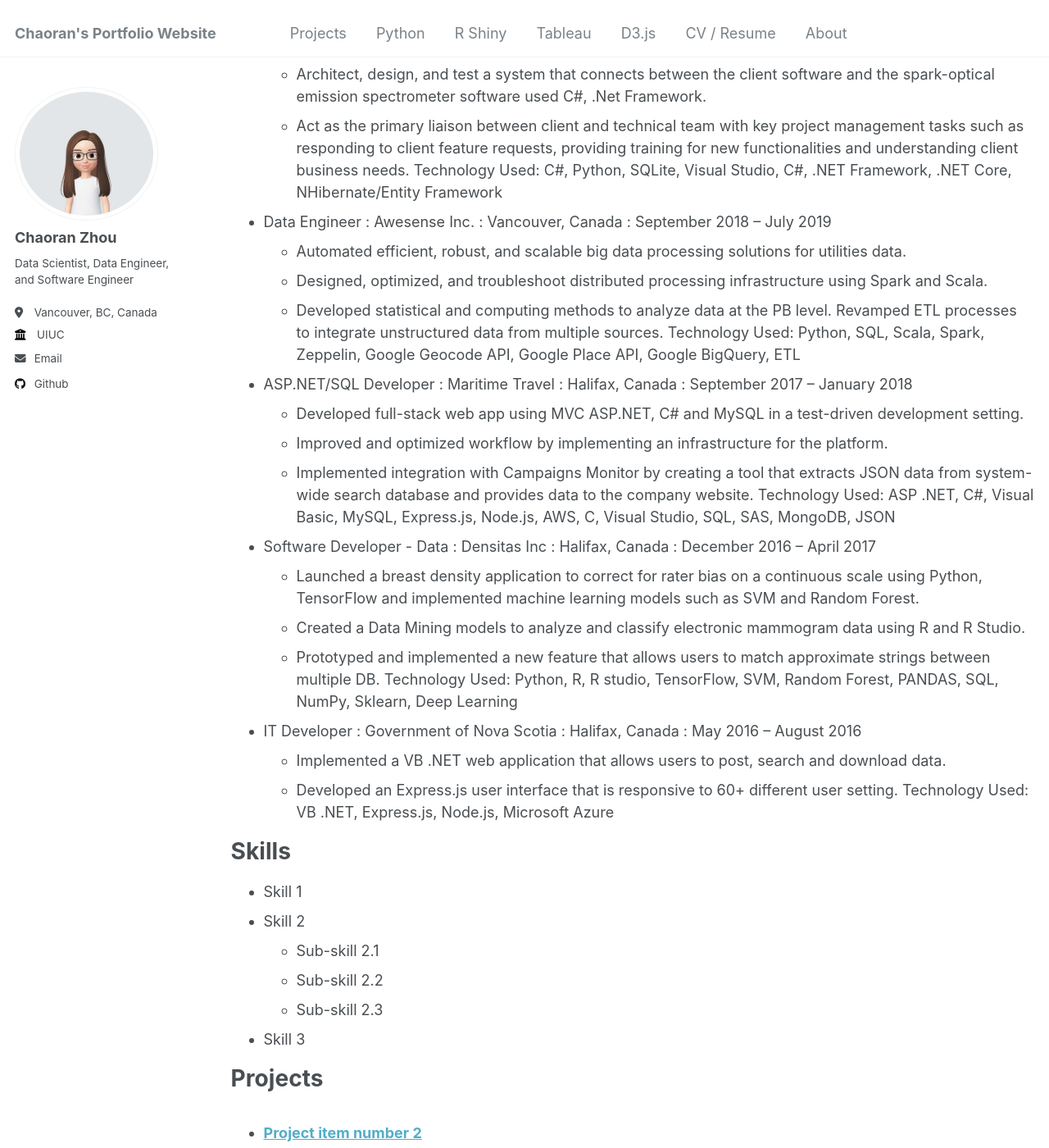
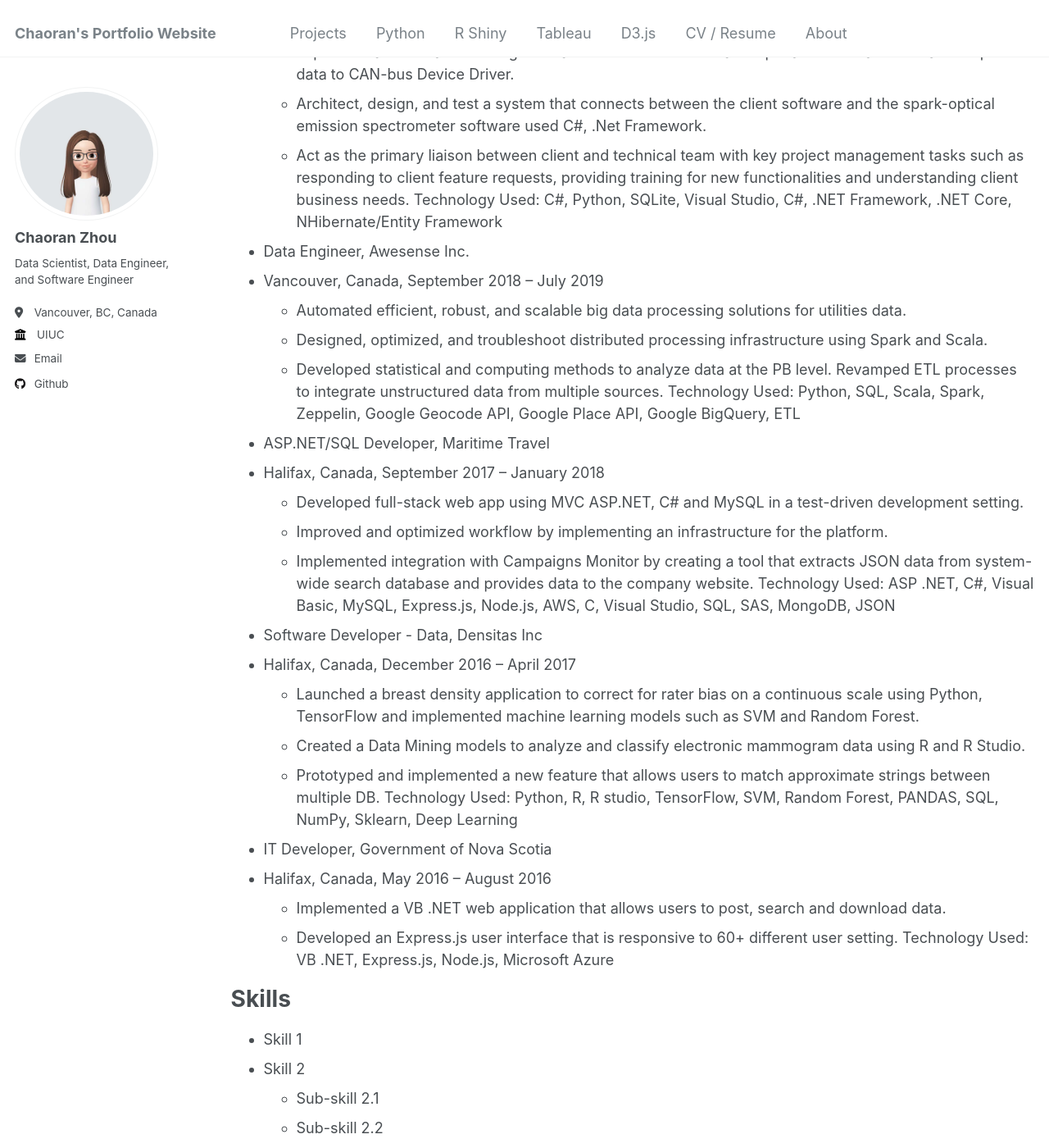
Before and after one commit to ranranrunforit/ranranrunforit.github.io, a Jekyll site: the page built from _pages/cv.md, in a window 1280 px wide and 1400 px high, scrolled down 679 px. Shown: the whole window at 82% size. Built offline with Jekyll 4.4.1, drawn with Linux system fonts in a browser that asks for light colours; some of the changed text lies outside the part shown.

Commit message:
Update cv.md

```diff
--- a/_pages/cv.md
+++ b/_pages/cv.md
@@ -19,7 +19,8 @@
 
 Work experience
 ======
-* Software Engineer <hr> NCS <hr> Beijing, China <hr> September 2019 – December 2022
+* Software Engineer, NCS
+* Beijing, China, September 2019 – December 2022
   * Use C#, .NET 4.0, Entity Framework, and SQLite to develop desktop software, ICP Expert, that feature user-friendly worksheet interfaces, easy-to-operate method development, and preset methods to simplify chemical analysis.
   * Program AI based algorithms to help reduce speculation in method development and automate troubleshooting.
   * Deploy a steel sample detector that is capable of processing steel sample images with glare or shadows by using Keras Segmentation models in Python and achieving a pixel accuracy of 99.8%.
@@ -28,25 +29,29 @@
   * Act as the primary liaison between client and technical team with key project management tasks such as responding to client feature requests, providing training for new functionalities and understanding client business needs.
 Technology Used: C#, Python, SQLite, Visual Studio, C#, .NET Framework, .NET Core, NHibernate/Entity Framework
 
-* Data Engineer : Awesense Inc. : Vancouver, Canada : September 2018 – July 2019
+* Data Engineer, Awesense Inc.
+* Vancouver, Canada, September 2018 – July 2019
   * Automated efficient, robust, and scalable big data processing solutions for utilities data.
   * Designed, optimized, and troubleshoot distributed processing infrastructure using Spark and Scala.
   * Developed statistical and computing methods to analyze data at the PB level. Revamped ETL processes to integrate unstructured data from multiple sources.
 Technology Used: Python, SQL, Scala, Spark, Zeppelin, Google Geocode API, Google Place API, Google BigQuery, ETL
 
-* ASP.NET/SQL Developer : Maritime Travel : Halifax, Canada : September 2017 – January 2018
+* ASP.NET/SQL Developer, Maritime Travel
+* Halifax, Canada, September 2017 – January 2018
   * Developed full-stack web app using MVC ASP.NET, C# and MySQL in a test-driven development setting.
   * Improved and optimized workflow by implementing an infrastructure for the platform.
   * Implemented integration with Campaigns Monitor by creating a tool that extracts JSON data from system-wide search database and provides data to the company website.
 Technology Used: ASP .NET, C#, Visual Basic, MySQL, Express.js, Node.js, AWS, C, Visual Studio, SQL, SAS, MongoDB, JSON
 
-* Software Developer - Data : Densitas Inc : Halifax, Canada : December 2016 – April 2017
+* Software Developer - Data, Densitas Inc
+* Halifax, Canada, December 2016 – April 2017
   * Launched a breast density application to correct for rater bias on a continuous scale using Python, TensorFlow and implemented machine learning models such as SVM and Random Forest.
   * Created a Data Mining models to analyze and classify electronic mammogram data using R and R Studio.
   * Prototyped and implemented a new feature that allows users to match approximate strings between multiple DB.
 Technology Used: Python, R, R studio, TensorFlow, SVM, Random Forest, PANDAS, SQL, NumPy, Sklearn, Deep Learning
 
-* IT Developer : Government of Nova Scotia : Halifax, Canada : May 2016 – August 2016
+* IT Developer, Government of Nova Scotia
+* Halifax, Canada, May 2016 – August 2016
   * Implemented a VB .NET web application that allows users to post, search and download data.
   * Developed an Express.js user interface that is responsive to 60+ different user setting.
 Technology Used: VB .NET, Express.js, Node.js, Microsoft Azure
```
